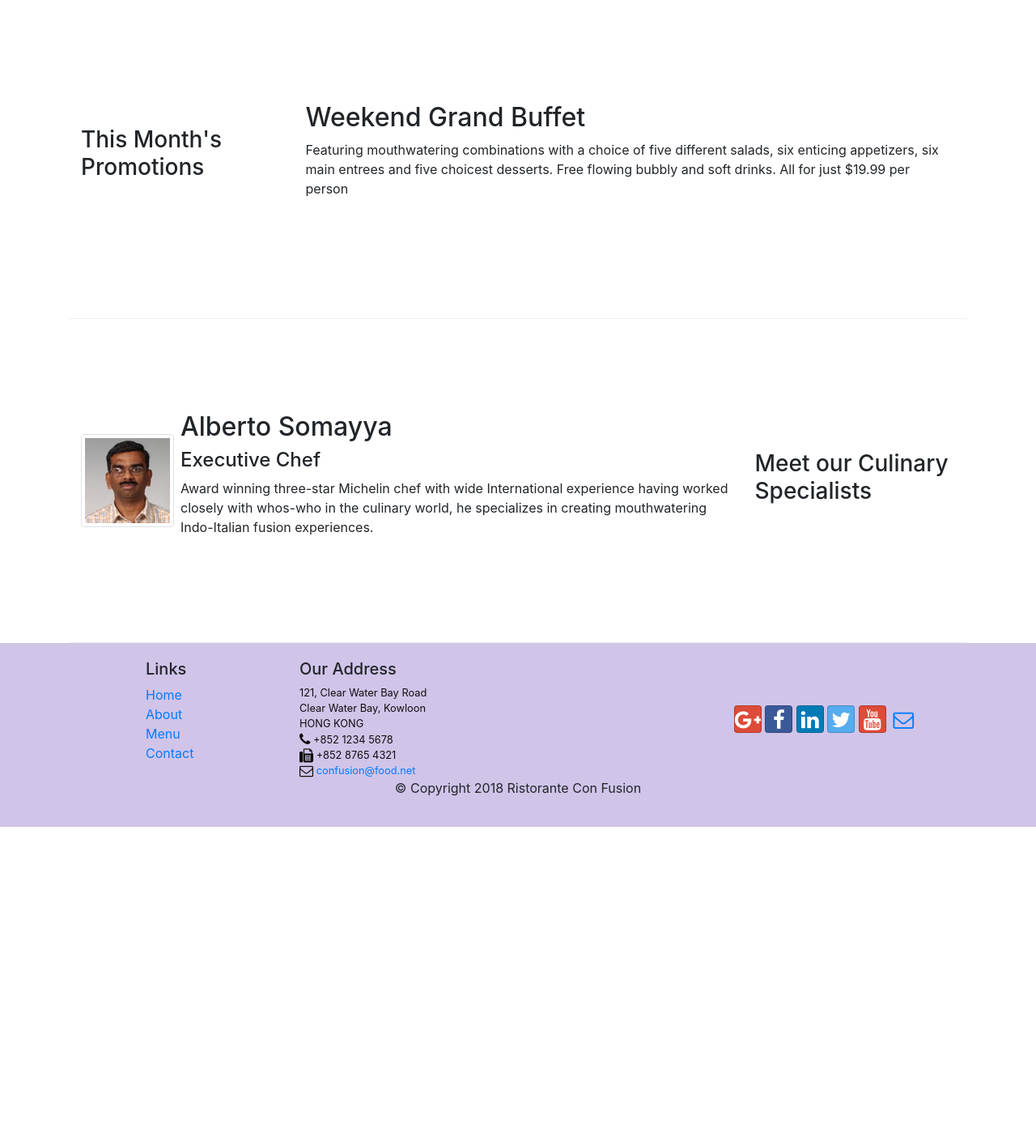
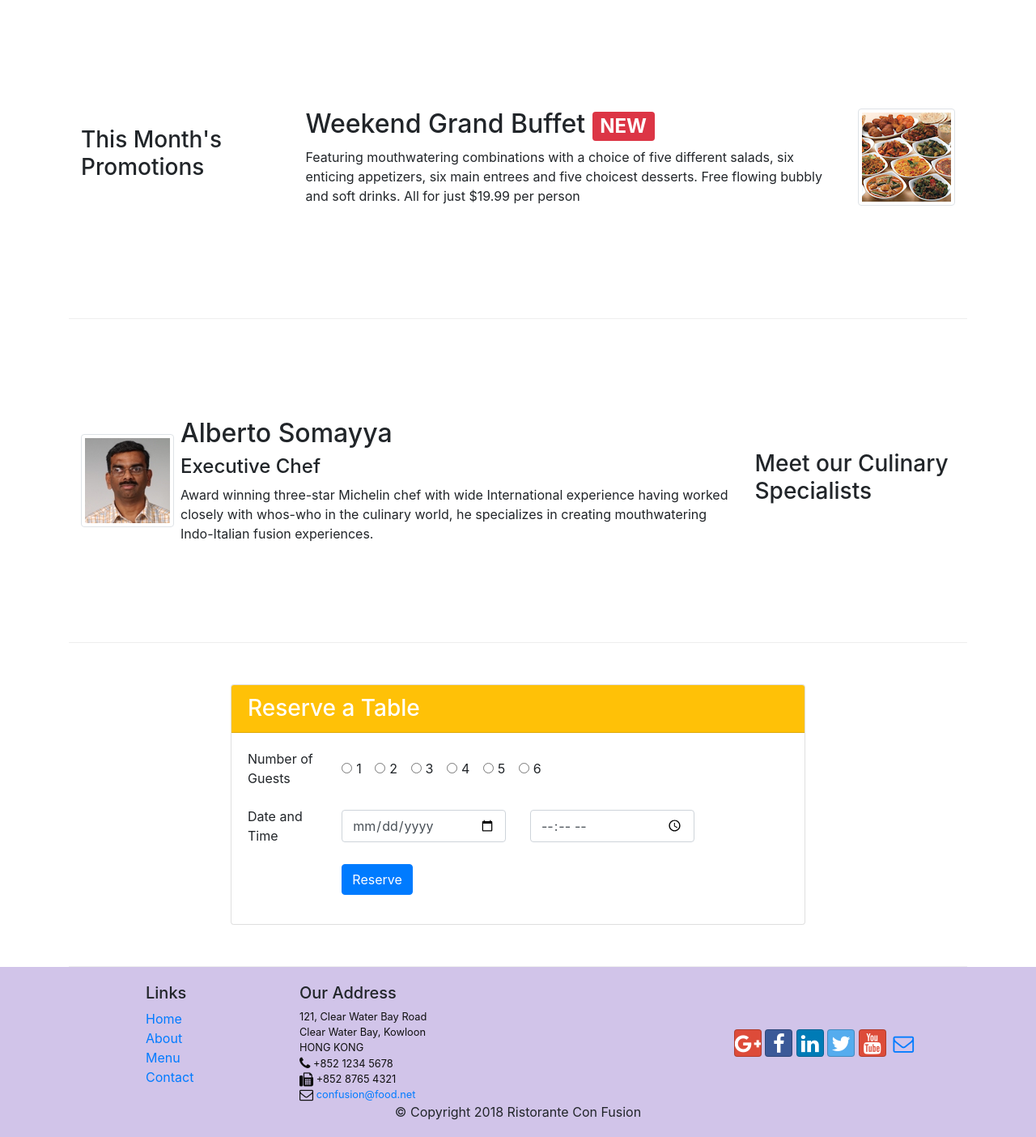
Before and after one commit to 1976user/bootstrap-4, a website: page index.html in a window 1280 px wide. Shown: the part 740-2144 px from the top of the page at 81% size. Before the commit the page ends 1811 px from the top, so only its background shows below. Drawn offline with nearby package versions, Linux system fonts and the light colour scheme.

Commit message:
Assignment 2: Bootstrap CSS Components

```diff
--- a/index.html
+++ b/index.html
@@ -54,8 +54,11 @@
                     <h1>Ristorante con Fusion</h1>
                     <p>We take inspiration from the World's best cuisines, and create a unique fusion experience. Our lipsmacking creations will tickle your culinary senses!</p>
                 </div>
-                <div class="col-12 col-sm align-self-center">
+                <div class="col-12 col-sm-3 align-self-center">
                     <img src="img/logo.png" class="img-fluid">
+                </div>
+                <div class="col-12 col-sm-3 align-self-center">
+                    <a class="btn btn-sm btn-warning d-block" role="button" href="#reservationForm">Reserve Table</a>
                 </div>
             </div>
         </div>
@@ -72,20 +75,25 @@
                         alt="uttappizza.png">
                     <div class="media-body">
                         <h2 class="mt-0">Uthappizza <span class="badge badge-danger">HOT</span> <span class="badge badge-pill badge-secondary">$4.99</span></h2>
-                        <p>A unique combination of Indian Uthappam (pancake) and Italian pizza, topped with Cerignola olives, ripe vine cherry tomatoes, Vidalia onion, Guntur chillies and Buffalo Paneer.</p>
+                        <p class="d-none d-sm-inline">A unique combination of Indian Uthappam (pancake) and Italian pizza, topped with Cerignola olives, ripe vine cherry tomatoes, Vidalia onion, Guntur chillies and Buffalo Paneer.</p>
                     </div>
                 </div>
             </div>
         </div>
-
 
         <div class="row row-content align-items-center">
             <div class="col-12 col-sm-4 col-md-3">
                 <h3>This Month's Promotions</h3>
             </div>
             <div class="col col-sm col-md">
-                <h2>Weekend Grand Buffet</h2>
-                <p>Featuring mouthwatering combinations with a choice of five different salads, six enticing appetizers, six main entrees and five choicest desserts. Free flowing bubbly and soft drinks. All for just $19.99 per person </p>
+                <div class="media">
+                    <img class="d-flex ml-3 img-thumbnail align-self-center order-last"
+                        src="img/buffet.png" alt="buffet.png">
+                    <div class="media-body order-first">
+                        <h2>Weekend Grand Buffet <span class="badge badge-danger">NEW</span></h2>
+                        <p class="d-none d-sm-inline">Featuring mouthwatering combinations with a choice of five different salads, six enticing appetizers, six main entrees and five choicest desserts. Free flowing bubbly and soft drinks. All for just $19.99 per person </p>
+                    </div>
+                </div>
             </div>
         </div>
 
@@ -100,7 +108,66 @@
                     <div class="media-body">
                         <h2 class="mt-0">Alberto Somayya</h2>
                         <h4>Executive Chef</h4>
-                        <p>Award winning three-star Michelin chef with wide International experience having worked closely with whos-who in the culinary world, he specializes in creating mouthwatering Indo-Italian fusion experiences. </p>
+                        <p class="d-none d-sm-inline">Award winning three-star Michelin chef with wide International experience having worked closely with whos-who in the culinary world, he specializes in creating mouthwatering Indo-Italian fusion experiences. </p>
+                    </div>
+                </div>
+            </div>
+        </div>
+
+        <div class="row row-content align-items-center">
+            <div class="col-12 col-sm-8 offset-sm-2">
+                <div class="card">
+                    <h3 class="card-header bg-warning text-white">Reserve a Table</h3>
+                    <div class="card-body">
+                        <form id="reservationForm">
+                            <div class="form-group row">
+                                <span class="col-12 col-sm-2">Number of Guests</span>
+                                <div class="col-12 col-sm-10 align-self-center">
+                                    <div class="form-check form-check-inline">
+                                        <input type="radio" name="guestsNumber" class="form-check-input" id="guest1" value="1">
+                                        <label class="form-check-label" for="guest1">1</label>
+                                    </div>
+                                    <div class="form-check form-check-inline">
+                                        <input type="radio" name="guestsNumber" class="form-check-input" id="guest2" value="2">
+                                        <label class="form-check-label" for="guest2">2</label>
+                                    </div>
+                                    <div class="form-check form-check-inline">
+                                        <input type="radio" name="guestsNumber" class="form-check-input" id="guest3" value="3">
+                                        <label class="form-check-label" for="guest3">3</label>
+                                    </div>
+                                    <div class="form-check form-check-inline">
+                                        <input type="radio" name="guestsNumber" class="form-check-input" id="guest4" value="4">
+                                        <label class="form-check-label" for="guest4">4</label>
+                                    </div>
+                                    <div class="form-check form-check-inline">
+                                        <input type="radio" name="guestsNumber" class="form-check-input" id="guest5" value="5">
+                                        <label class="form-check-label" for="guest5">5</label>
+                                    </div>
+                                    <div class="form-check form-check-inline">
+                                        <input type="radio" name="guestsNumber" class="form-check-input" id="guest6" value="6">
+                                        <label class="form-check-label" for="guest6">6</label>
+                                    </div>
+                                </div>
+                            </div>
+                            <div class="form-group row align-items-center">
+                                <label class="col-sm-2 col-form-label" for="reservationDate">Date and Time</label>
+                                <div class="col-12 col-sm-4">
+                                    <input type="date" class="form-control" name="reservationDate" id="reservationDate"
+                                        placeholder="Date">
+                                </div>
+                                <div class="col-12 col-sm-4">
+                                    <input type="time" class="form-control" name="reservationTime"
+                                        placeholder="Time">
+                                </div>
+                            </div>
+                            <div class="form-group row">
+                                <div class="offset-sm-2 col-auto">
+                                    <button type="submit" class="btn btn-primary">
+                                        Reserve
+                                    </button>
+                                </div>
+                            </div>
+                        </form>
                     </div>
                 </div>
             </div>
```
